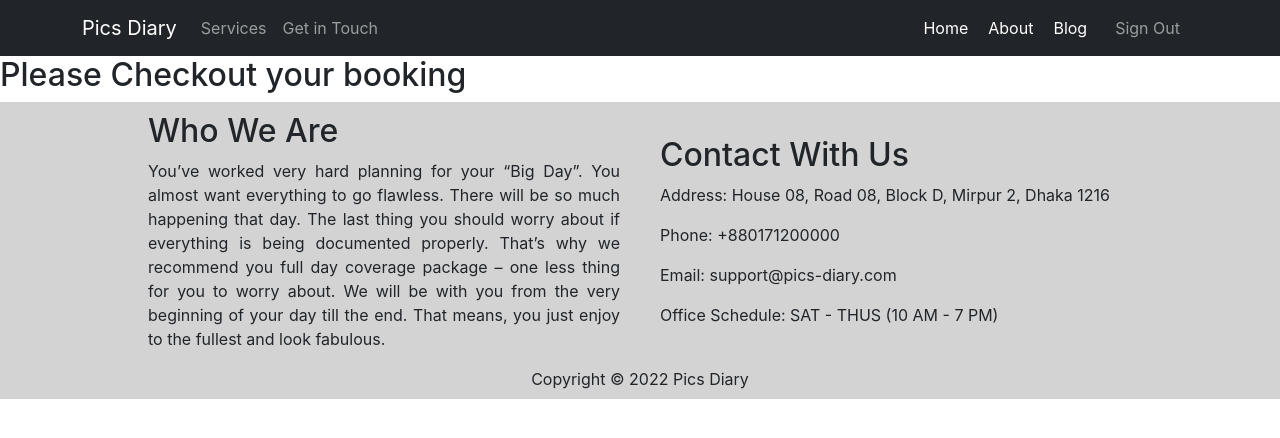
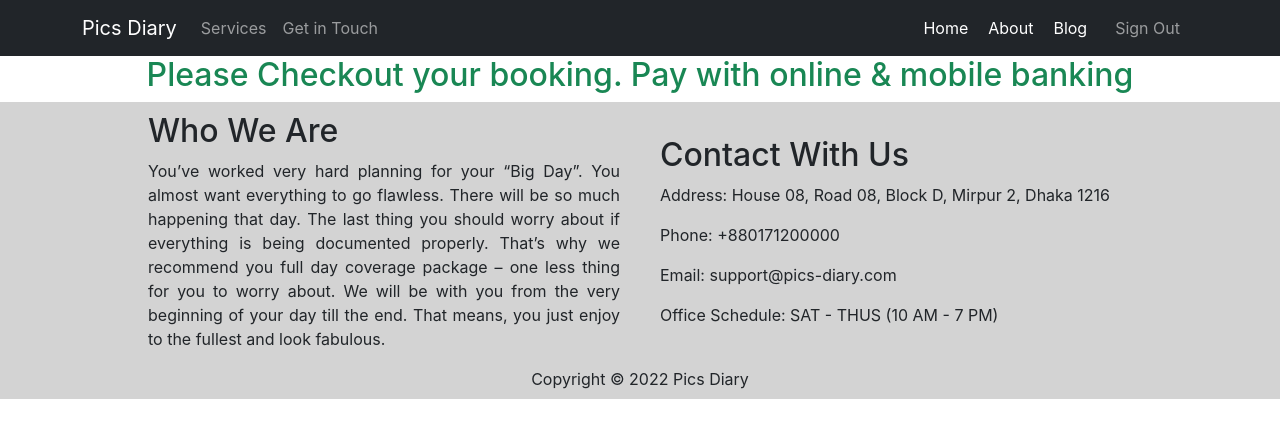
Before and after one commit to sayeef-rahman/pics-diary-single-service-provider, a React (Create React App) app: page /checkout in a window 1280 px wide. Shown: the top 438 px of the page. Built offline with nearby package versions, Linux system fonts and the light colour scheme; no server answers; sample sign-in values are in the browser's storage.

Commit message:
checkout page modified

```diff
--- a/src/Pages/Checkout/Checkout/Checkout.js
+++ b/src/Pages/Checkout/Checkout/Checkout.js
@@ -3,7 +3,7 @@ import React from 'react';
 const Checkout = () => {
     return (
         <div>
-            <h2>Please Checkout your booking</h2>
+            <h2 className='text-center text-success'>Please Checkout your booking. Pay with online & mobile banking</h2>
         </div>
     );
 };
```
